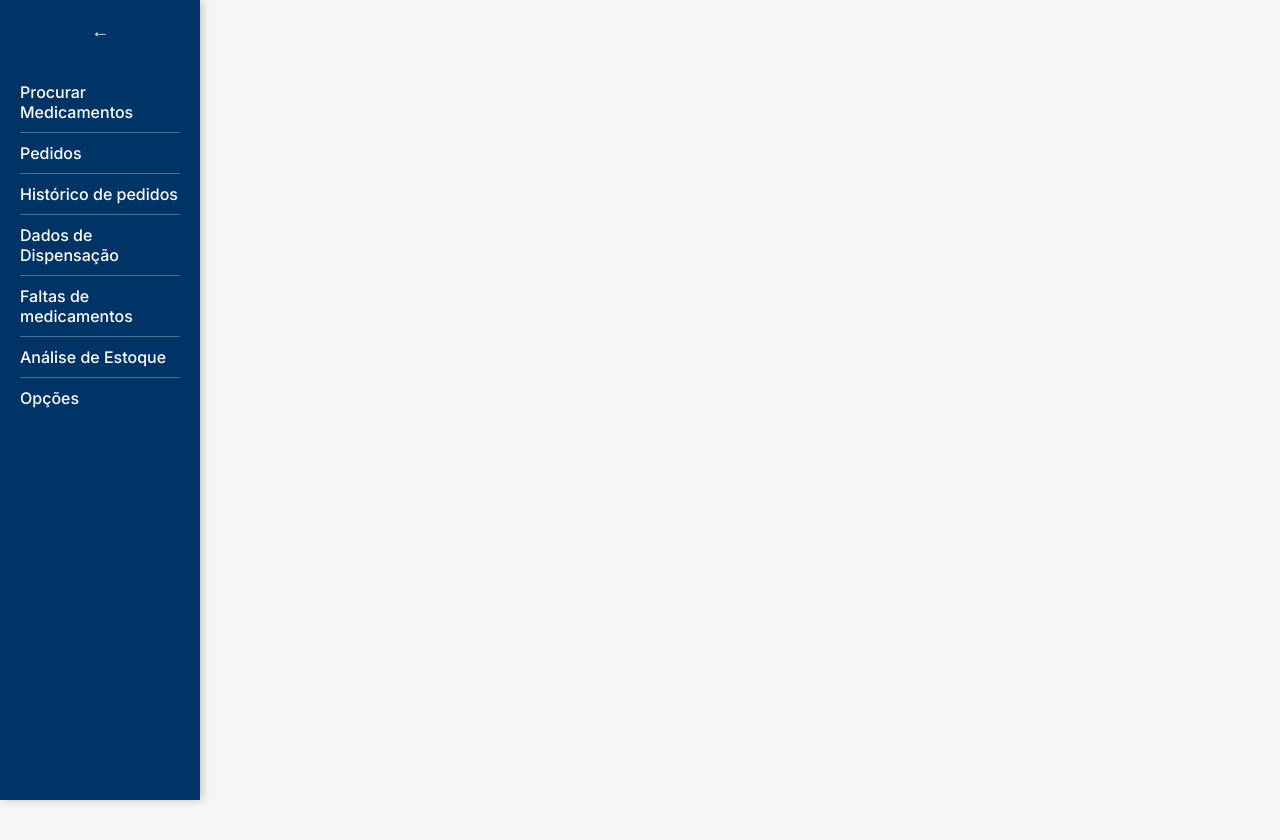
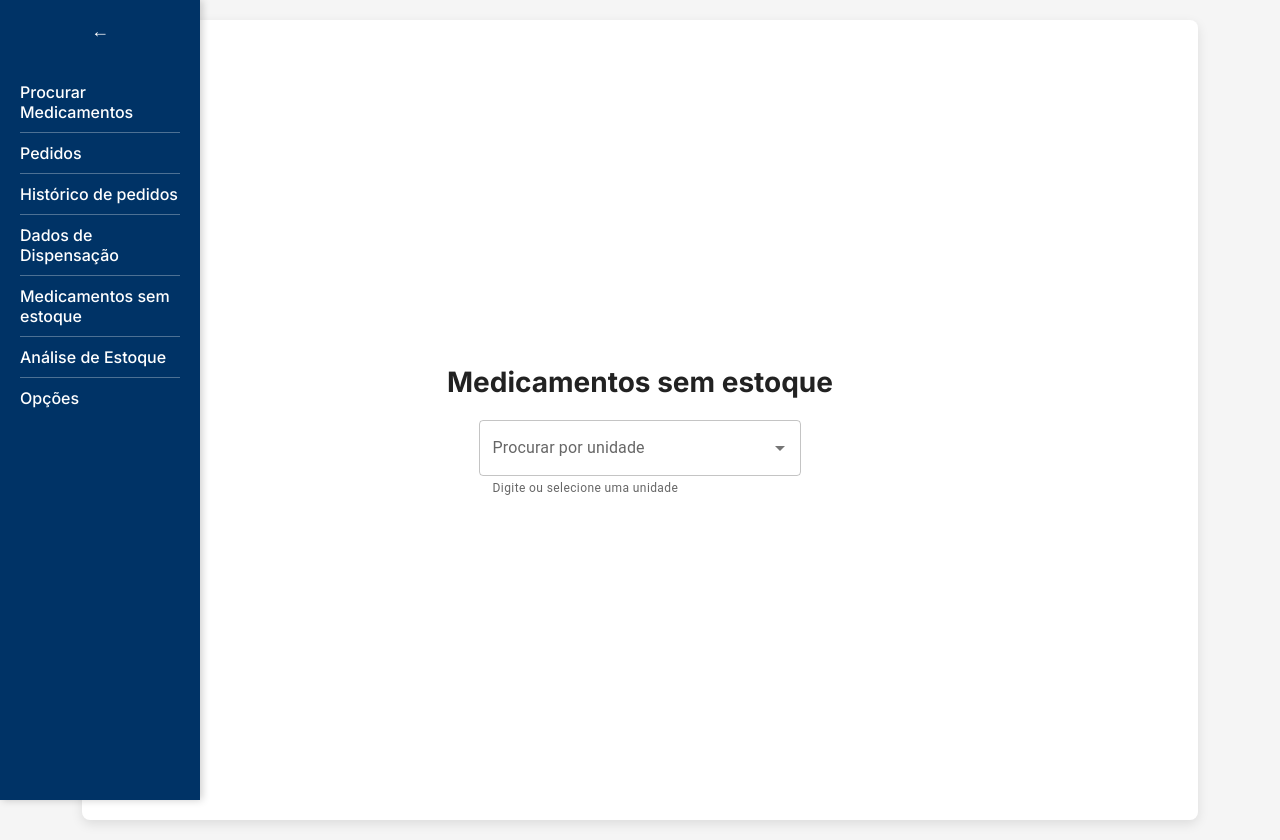
Before and after one commit to swmschmidt/sjp-frontend-mpv, a React (Vite) app: page /#/faltas in a window 1280 px wide. Before the commit the page ends 800 px from the top, so only its background shows below. Built offline with nearby package versions, Linux system fonts and the light colour scheme; no server answers; the HTML template or start-up script is replaced by a standard one.

Commit message:
Refactor OutOfStock page unit selection

```diff
--- a/src/App.tsx
+++ b/src/App.tsx
@@ -5,6 +5,7 @@ import UnitDetailsPage from './pages/UnitDetailsPage';
 import Sidebar from './components/Sidebar';
 import OptionsPage from './pages/OptionsPage';
 import DispensationPage from "./pages/DispensationPage";
+import OutOfStockSelectPage from './pages/OutOfStockSelectPage';
 import OutOfStockPage from './pages/OutOfStockPage';
 import AnalysisPage from './pages/AnalysisPage';
 import './styles/global.css';
@@ -20,7 +21,8 @@ const App = () => (
           <Route path="/pedidos" element={<OrdersPage />} />
           <Route path="/pedidos/:unitId" element={<UnitDetailsPage />} />
           <Route path="/historico-pedidos" element={<RestockHistoryPage />} />
-          <Route path="/fora-de-estoque" element={<OutOfStockPage />} />
+          <Route path="/faltas" element={<OutOfStockSelectPage />} />3
+          <Route path="/faltas/:unitId" element={<OutOfStockPage />} />
           <Route path="/dispensacao" element={<DispensationPage />} />
           <Route path="/analise" element={<AnalysisPage />} />
           <Route path="/opcoes" element={<OptionsPage />} />
--- a/src/components/Sidebar.tsx
+++ b/src/components/Sidebar.tsx
@@ -25,7 +25,7 @@ const Sidebar = () => {
   const goToRestockHistoryPage = () => navigate('/historico-pedidos');
   const goToOptionsPage = () => navigate('/opcoes');
   const goToAnalysisPage = () => navigate('/analise');
-  const goToOutOfStockPage = () => navigate('/fora-de-estoque');
+  const goToOutOfStockPage = () => navigate('/faltas');
   const goToDispensationPage = () => navigate("/dispensacao");
 
   return (
@@ -39,7 +39,7 @@ const Sidebar = () => {
           <button onClick={goToOrdersPage} className="sidebar-button">Pedidos</button>
           <button onClick={goToRestockHistoryPage} className="sidebar-button">Histórico de pedidos</button>
           <button onClick={goToDispensationPage} className="sidebar-button">Dados de Dispensação</button>
-          <button onClick={goToOutOfStockPage} className="sidebar-button">Faltas de medicamentos</button>
+          <button onClick={goToOutOfStockPage} className="sidebar-button">Medicamentos sem estoque</button>
           <button onClick={goToAnalysisPage} className="sidebar-button">Análise de Estoque</button>
           <button onClick={goToOptionsPage} className="sidebar-button">Opções</button>
         </div>
--- a/src/pages/OutOfStockPage.tsx
+++ b/src/pages/OutOfStockPage.tsx
@@ -1,10 +1,8 @@
 // src/pages/OutOfStockPage.tsx
 import { useEffect, useState } from 'react';
-import { fetchUnits } from '../services/unitService';
-import { Unit } from '../types/Unit';
+import { useParams, useNavigate } from 'react-router-dom';
 import {
     Container,
-    Button,
     Table,
     TableBody,
     TableCell,
@@ -12,38 +10,31 @@ import {
     TableHead,
     TableRow,
     Paper,
-    IconButton,
     Typography,
+    Button,
 } from '@mui/material';
-import SearchIcon from '@mui/icons-material/Search';
 import ArrowBackIcon from '@mui/icons-material/ArrowBack';
 import '../styles/global.css';
 import '../styles/outofstock.css';
 
 const OutOfStockPage = () => {
-    const [units, setUnits] = useState<Unit[]>([]);
-    const [missingItems, setMissingItems] = useState<{ [key: string]: any[] }>({});
-    const [selectedUnit, setSelectedUnit] = useState<string | null>(null);
+    const { unitId } = useParams<{ unitId: string }>();
+    const navigate = useNavigate();
+    const [missingItems, setMissingItems] = useState<any[]>([]);
     const today = new Date(new Date().getTime() - 3 * 60 * 60 * 1000).toISOString().split('T')[0];
 
     useEffect(() => {
-        const fetchUnitsData = async () => {
-            const unitsData = await fetchUnits();
-            setUnits(unitsData);
+        const fetchMissingItems = async () => {
+            const response = await fetch(`https://flask-app-rough-glitter-6700.fly.dev/stock/out_of_stock/${unitId}/${today}`);
+            const data = await response.json();
+            setMissingItems(data.missing_items);
         };
 
-        fetchUnitsData();
-    }, []);
-
-    const handleIconClick = async (unitId: string) => {
-        const response = await fetch(`https://flask-app-rough-glitter-6700.fly.dev/stock/out_of_stock/${unitId}/${today}`);
-        const data = await response.json();
-        setMissingItems((prev) => ({ ...prev, [unitId]: data.missing_items }));
-        setSelectedUnit(unitId);
-    };
+        fetchMissingItems();
+    }, [unitId]);
 
     const handleBackClick = () => {
-        setSelectedUnit(null);
+        navigate('/faltas');
     };
 
     return (
@@ -51,9 +42,7 @@ const OutOfStockPage = () => {
             <Typography variant="h4" component="h1" gutterBottom>
                 Itens em falta
             </Typography>
-            {selectedUnit ? (
-                <div>
-                    <Button onClick={handleBackClick} startIcon={<ArrowBackIcon />} variant="contained" color="primary">
+            <Button onClick={handleBackClick} startIcon={<ArrowBackIcon />} variant="contained" sx={{ backgroundColor: '#003366' }}>
                 Voltar
             </Button>
             <TableContainer component={Paper}>
@@ -64,7 +53,7 @@ const OutOfStockPage = () => {
                         </TableRow>
                     </TableHead>
                     <TableBody>
-                                {missingItems[selectedUnit]?.map((item) => (
+                        {missingItems.map((item) => (
                             <TableRow key={item.id}>
                                 <TableCell>{item.name}</TableCell>
                             </TableRow>
@@ -72,31 +61,6 @@ const OutOfStockPage = () => {
                     </TableBody>
                 </Table>
             </TableContainer>
-                </div>
-            ) : (
-                <div className="data-table-wrapper">
-                    <Table className="data-table">
-                        <TableHead>
-                            <TableRow>
-                                <TableCell>Unidade</TableCell>
-                                <TableCell>Itens em Falta</TableCell>
-                            </TableRow>
-                        </TableHead>
-                        <TableBody>
-                            {units.map((unit) => (
-                                <TableRow key={unit.id}>
-                                    <TableCell>{unit.name}</TableCell>
-                                    <TableCell>
-                                        <IconButton onClick={() => handleIconClick(unit.id)}>
-                                            <SearchIcon />
-                                        </IconButton>
-                                    </TableCell>
-                                </TableRow>
-                            ))}
-                        </TableBody>
-                    </Table>
-                </div>
-            )}
         </Container>
     );
 };
--- /dev/null
+++ b/src/pages/OutOfStockSelectPage.tsx
@@ -0,0 +1,48 @@
+import { useEffect, useState } from 'react';
+import { useNavigate } from 'react-router-dom';
+import { fetchUnits } from '../services/unitService';
+import { Unit } from '../types/Unit';
+import Autocomplete from '@mui/material/Autocomplete';
+import TextField from '@mui/material/TextField';
+
+const OutOfStockSelectPage = () => {
+  const [units, setUnits] = useState<Unit[]>([]);
+  const navigate = useNavigate();
+
+  useEffect(() => {
+    const fetchUnitsData = async () => {
+      const unitsData = await fetchUnits();
+      setUnits(unitsData);
+    };
+
+    fetchUnitsData();
+  }, []);
+
+  const handleUnitSelect = (_: any, value: Unit | null) => {
+    if (value) {
+      navigate(`/faltas/${value.id}`);
+    }
+  };
+
+  return (
+    <div className="container">
+      <h1>Medicamentos sem estoque</h1>
+      <Autocomplete
+        options={units}
+        getOptionLabel={(option) => option.name}
+        onChange={handleUnitSelect}
+        renderInput={(params) => (
+          <TextField
+            {...params}
+            label="Procurar por unidade"
+            fullWidth
+            helperText="Digite ou selecione uma unidade"
+          />
+        )}
+        sx={{ width: '30%' }}
+      />
+    </div>
+  );
+};
+
+export default OutOfStockSelectPage;
```
Lines whose indentation alone changed are shown as unchanged.
